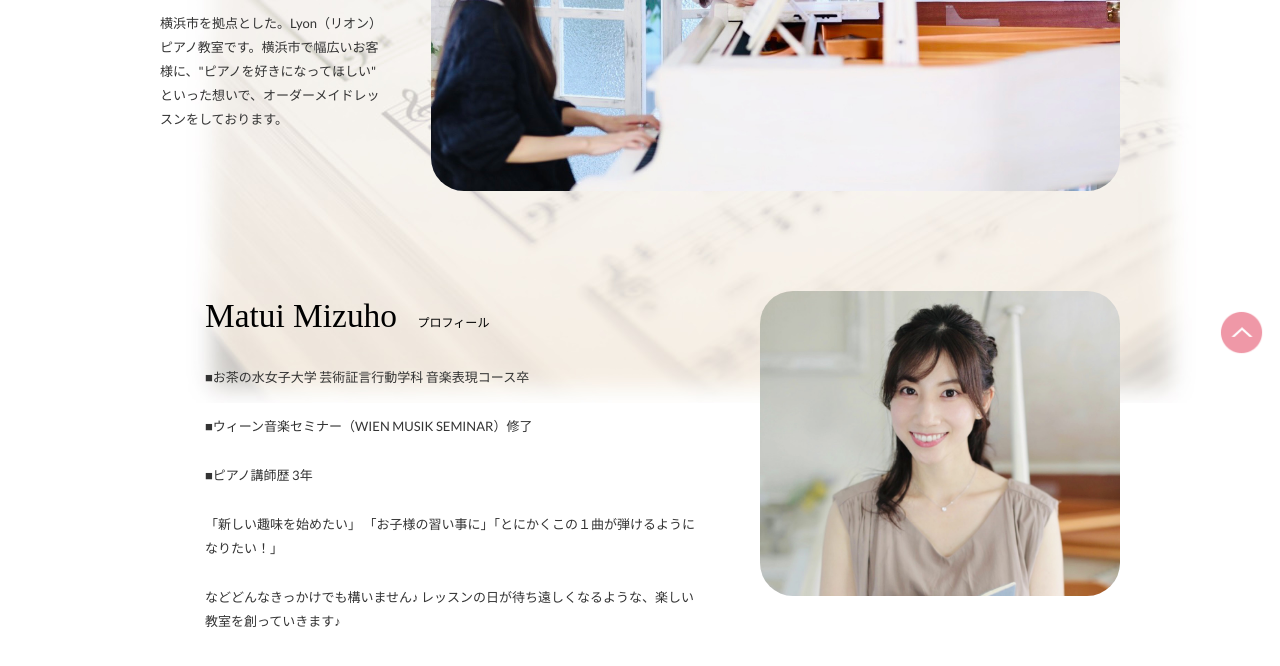
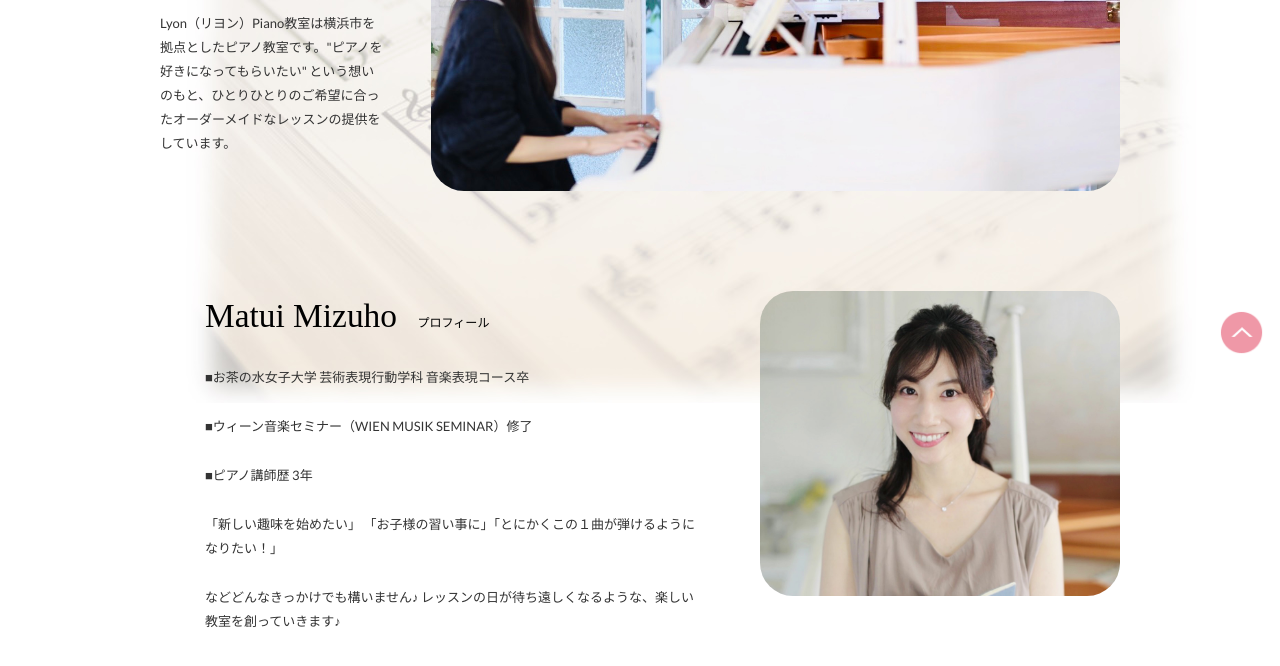
Before and after one commit to takaharuokita/lyonpiano, a plain HTML site: page index.html in a window 1280 px wide. Shown: the part 414-1080 px from the top of the page. Drawn offline with Linux system fonts and the light colour scheme.

Commit message:
文字変更

```diff
--- a/index.html
+++ b/index.html
@@ -18,7 +18,7 @@
     <link rel="stylesheet" href="css/tablet.css" media="only screen and (min-width : 768px) and (max-width : 959px)">
     <link rel="stylesheet" href="css/sp.css" media="only screen and (max-width : 767px)">
 
-    <meta name="description" content="横浜市を拠点とした。Lyon（リオン）ピアノ教室です。横浜市で女性向けお子様向けにて、オーダーメイドレッスンをしております。" />
+    <meta name="description" content="横浜市を拠点とした。Lyon（リヨン）ピアノ教室です。横浜市で女性向けお子様向けにて、オーダーメイドレッスンをしております。" />
 
     <meta name="keywords" content="Lyon,ピアノ教室,女性向け,お子様,レッスン,オーダーメイド" />
     <link rel="canonical" href="index.html" />
@@ -41,7 +41,7 @@
                     <img src="images/main-visual.jpg" alt="メインビジュアル">
                     <div class="topBox01In">
                         <h2>Lyon｜Piano教室</h2>
-                        <p>横浜市を拠点とした。Lyon（リオン）ピアノ教室です。横浜市で幅広いお客様に、"ピアノを好きになってほしい" といった想いで、オーダーメイドレッスンをしております。</p>
+                        <p>Lyon（リヨン）Piano教室は横浜市を拠点としたピアノ教室です。"ピアノを好きになってもらいたい" という想いのもと、ひとりひとりのご希望に合ったオーダーメイドなレッスンの提供をしています。</p>
 
                     </div>
                 </div>
@@ -49,7 +49,7 @@
                     <img src="images/profile.jpg" alt="プロフィール">
                     <div class="topBox03In">
                         <h2> Matui Mizuho <span>プロフィール</span></h2>
-                        <p>■お茶の水女子大学 芸術証言行動学科 音楽表現コース卒</p>
+                        <p>■お茶の水女子大学 芸術表現行動学科 音楽表現コース卒</p>
                         <p>■ウィーン音楽セミナー（WIEN MUSIK SEMINAR）修了</p>
                         <p>■ピアノ講師歴 3年</p>
                         <p>「新しい趣味を始めたい」 「お子様の習い事に」「とにかくこの１曲が弾けるようになりたい！」
```
